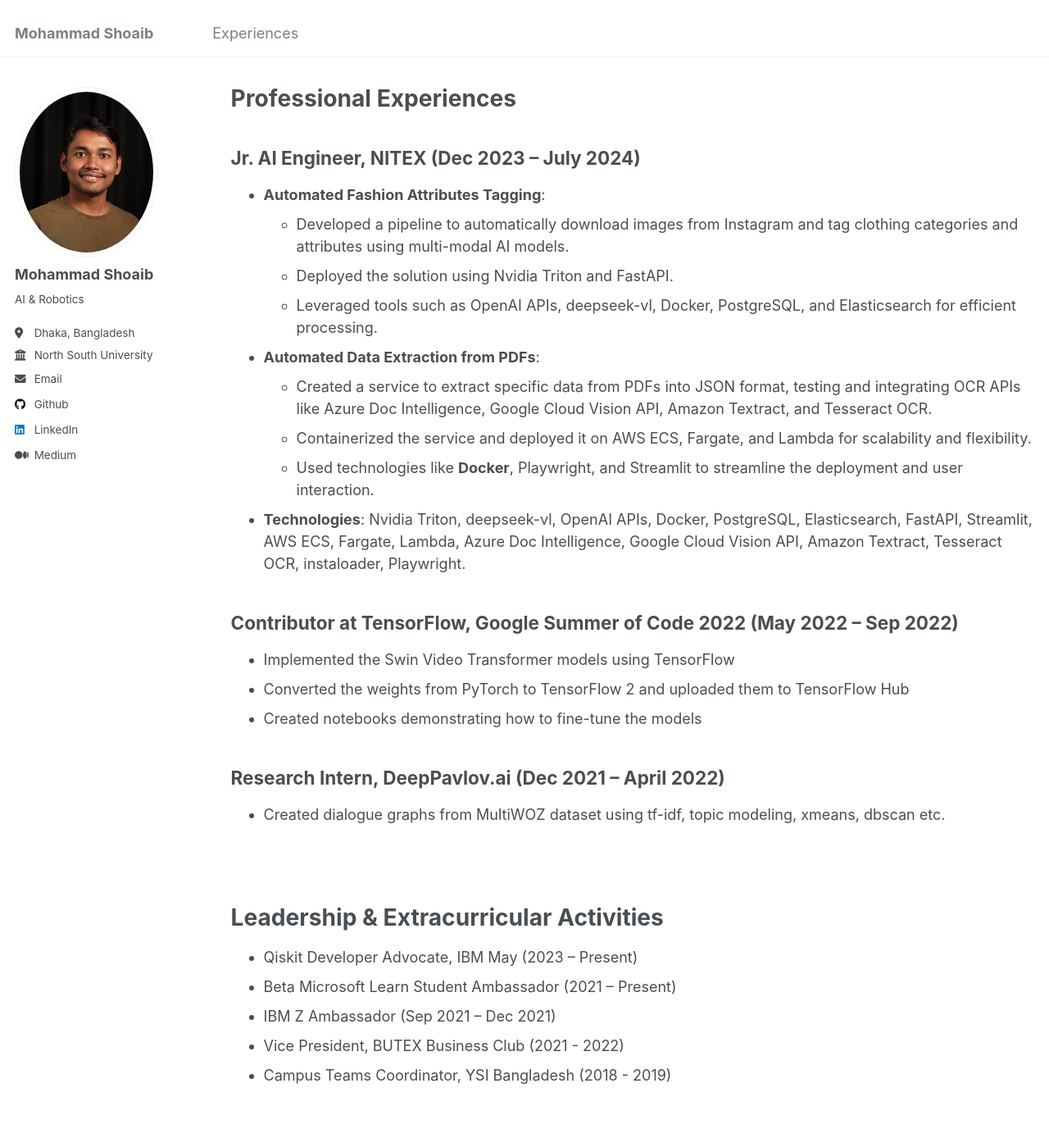
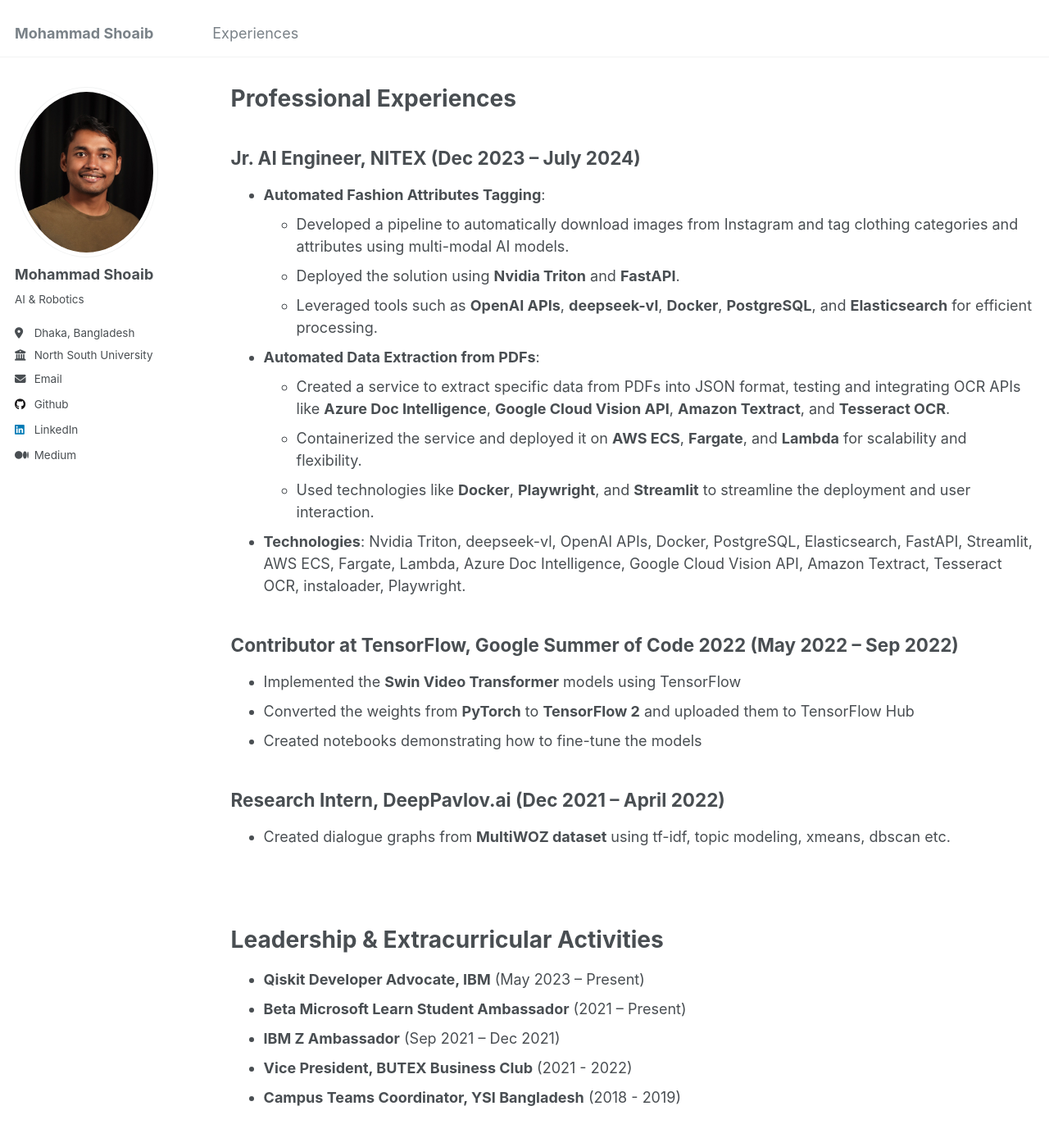
Before and after one commit to shoaib6174/shoaib6174.github.io, a Jekyll site: the page built from _pages/experiences.md, in a window 1280 px wide and 1400 px high. Shown: the top 1388 px of the window at 82% size. Built offline with Jekyll 4.4.1, drawn with Linux system fonts in a browser that asks for light colours.

```diff
--- a/_pages/experiences.md
+++ b/_pages/experiences.md
@@ -13,35 +13,35 @@ redirect_from:
 
 - **Automated Fashion Attributes Tagging**:
   - Developed a pipeline to automatically download images from Instagram and tag clothing categories and attributes using multi-modal AI models.
-  - Deployed the solution using Nvidia Triton and FastAPI.
-  - Leveraged tools such as OpenAI APIs, deepseek-vl, Docker, PostgreSQL, and Elasticsearch for efficient processing.
+  - Deployed the solution using **Nvidia Triton** and **FastAPI**.
+  - Leveraged tools such as **OpenAI APIs**, **deepseek-vl**, **Docker**, **PostgreSQL**, and **Elasticsearch** for efficient processing.
 
 - **Automated Data Extraction from PDFs**:
-  - Created a service to extract specific data from PDFs into JSON format, testing and integrating OCR APIs like Azure Doc Intelligence, Google Cloud Vision API, Amazon Textract, and Tesseract OCR.
-  - Containerized the service and deployed it on AWS ECS, Fargate, and Lambda for scalability and flexibility.
-  - Used technologies like **Docker**, Playwright, and Streamlit to streamline the deployment and user interaction.
+  - Created a service to extract specific data from PDFs into JSON format, testing and integrating OCR APIs like **Azure Doc Intelligence**, **Google Cloud Vision API**, **Amazon Textract**, and **Tesseract OCR**.
+  - Containerized the service and deployed it on **AWS ECS**, **Fargate**, and **Lambda** for scalability and flexibility.
+  - Used technologies like **Docker**, **Playwright**, and **Streamlit** to streamline the deployment and user interaction.
 
 - **Technologies**: Nvidia Triton, deepseek-vl, OpenAI APIs, Docker, PostgreSQL, Elasticsearch, FastAPI, Streamlit, AWS ECS, Fargate, Lambda, Azure Doc Intelligence, Google Cloud Vision API, Amazon Textract, Tesseract OCR, instaloader, Playwright.
 
 
 ## Contributor at TensorFlow, Google Summer of Code 2022 (May 2022 – Sep 2022)
 
--  Implemented the Swin Video Transformer models using TensorFlow
--  Converted the weights from PyTorch to TensorFlow 2 and uploaded them to TensorFlow Hub
+-  Implemented the **Swin Video Transformer** models using TensorFlow
+-  Converted the weights from **PyTorch** to **TensorFlow 2** and uploaded them to TensorFlow Hub
 -  Created notebooks demonstrating how to fine-tune the models
 
 
 ## Research Intern, DeepPavlov.ai (Dec 2021 – April 2022)
 
--  Created dialogue graphs from MultiWOZ dataset using tf-idf, topic modeling, xmeans, dbscan etc.
+-  Created dialogue graphs from **MultiWOZ dataset** using tf-idf, topic modeling, xmeans, dbscan etc.
 
 <br>
 <br>
 
 Leadership & Extracurricular Activities
 ======
--  Qiskit Developer Advocate, IBM May (2023 – Present)
--  Beta Microsoft Learn Student Ambassador (2021 – Present)
--  IBM Z Ambassador (Sep 2021 – Dec 2021)
--  Vice President, BUTEX Business Club (2021 - 2022)
--  Campus Teams Coordinator, YSI Bangladesh (2018 - 2019)
+-  **Qiskit Developer Advocate, IBM** (May 2023 – Present)
+-  **Beta Microsoft Learn Student Ambassador** (2021 – Present)
+-  **IBM Z Ambassador** (Sep 2021 – Dec 2021)
+-  **Vice President, BUTEX Business Club** (2021 - 2022)
+-  **Campus Teams Coordinator, YSI Bangladesh** (2018 - 2019)
```
